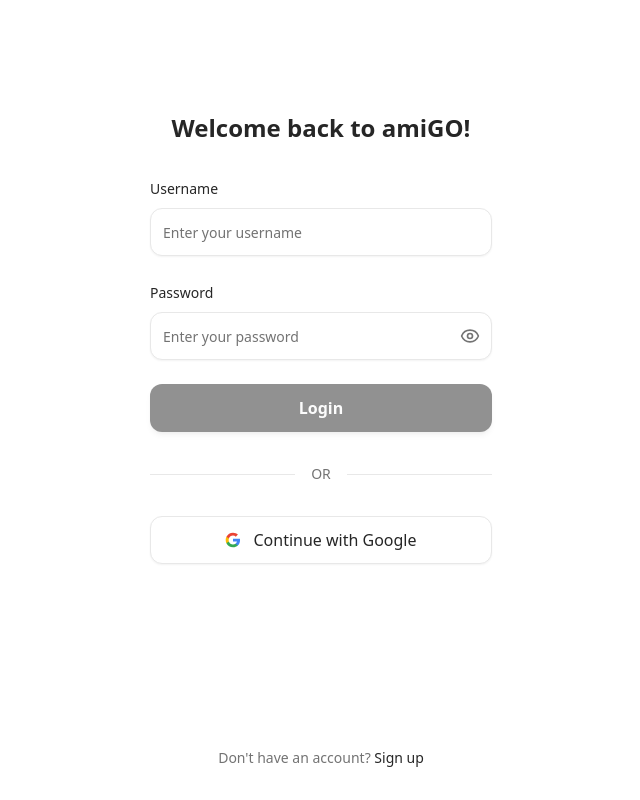
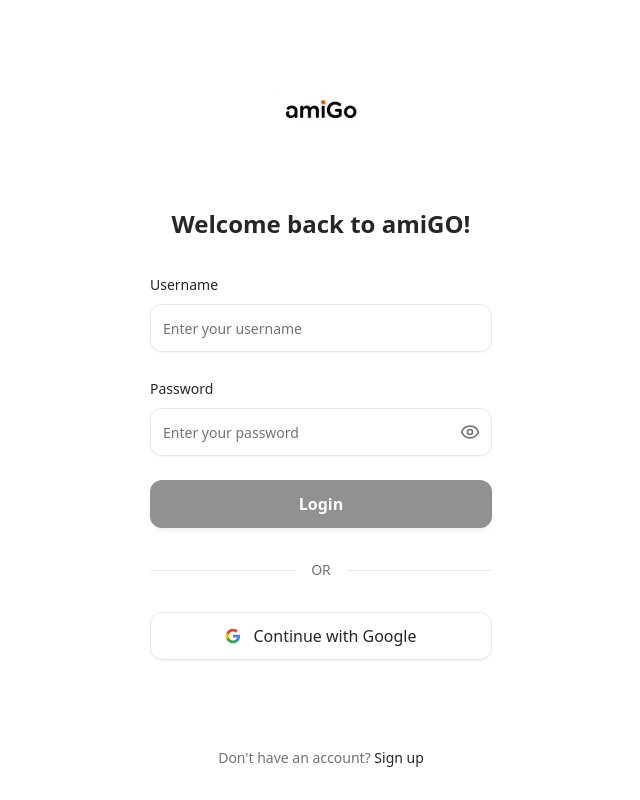
Before and after one commit to swathi-s-mohan/tripclique-home, a React (Vite) app: page / in a window 1280 px wide. Shown: the whole page, without its empty margins (319-959 px from the left). Built offline with nearby package versions, Linux system fonts and the light colour scheme; the HTML template or start-up script is replaced by a standard one.

Commit message:
Visual edit in Lovable

```diff
--- a/src/pages/Login.tsx
+++ b/src/pages/Login.tsx
@@ -80,6 +80,7 @@ const Login = () => {
           {/* Logo */}
           <div className="text-center mb-12 mt-8">
             <div className="flex justify-center mb-4">
+              <img src={amigoLogo} alt="amiGo" className="h-24 w-auto" />
             </div>
           </div>
 
```
